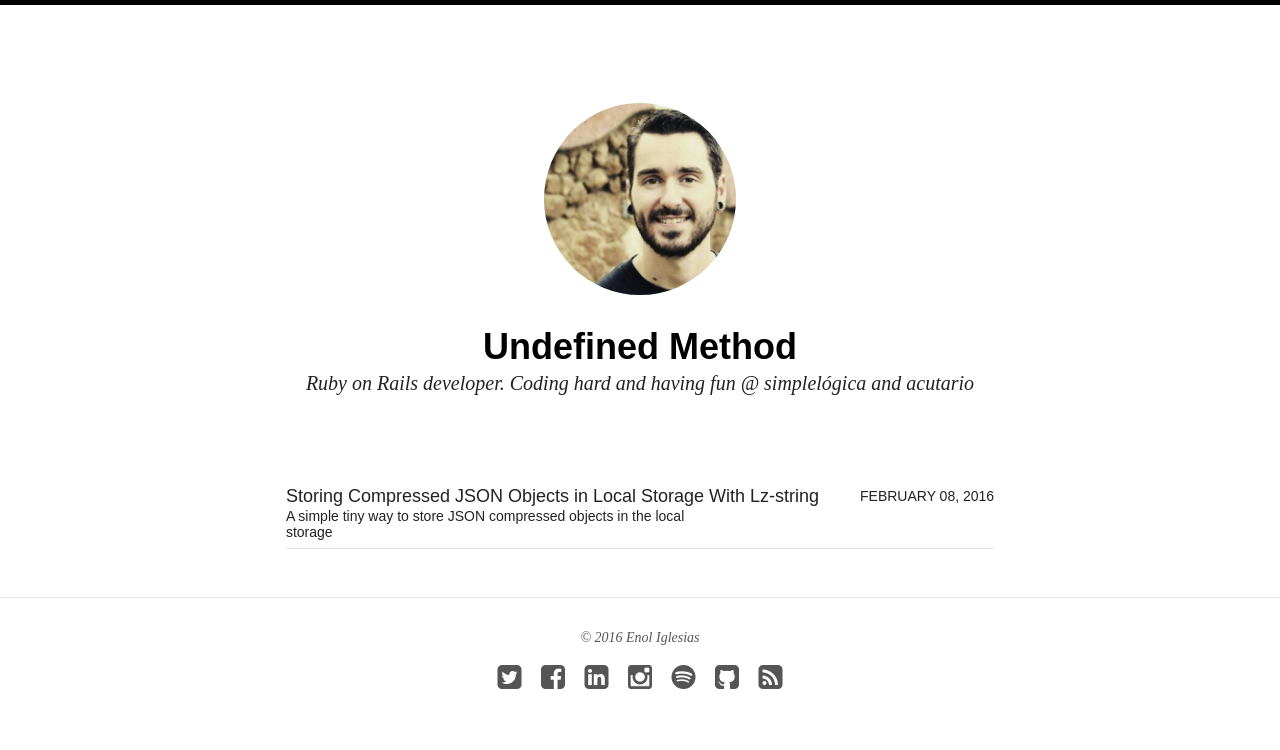
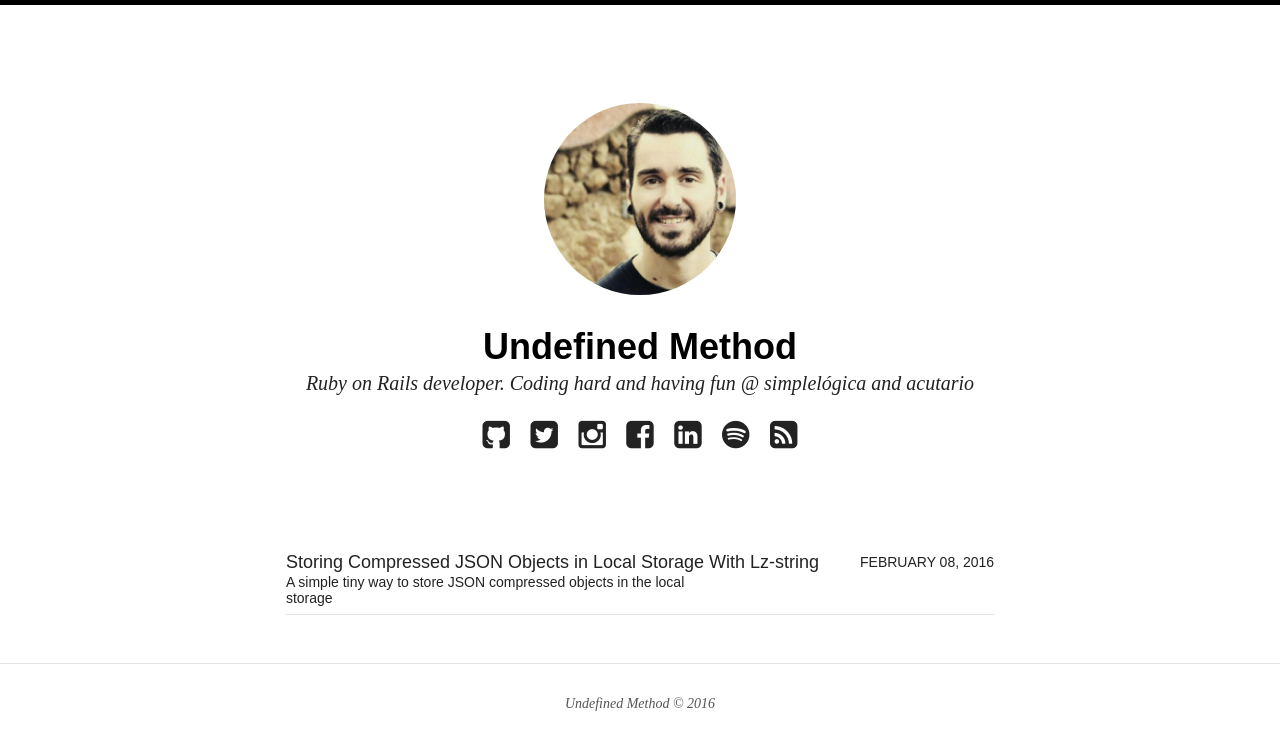
Before and after one commit to enoliglesias/enoliglesias.github.io, a Jekyll site: the page built from index.html, in a window 1280 px wide. Shown: the top 750 px of the page. Built offline with Jekyll 4.4.1, drawn with Linux system fonts in a browser that asks for light colours; nearby versions of some CDN libraries.

Commit message:
Add social links in header instead footer

```diff
--- a/_includes/footer.html
+++ b/_includes/footer.html
@@ -1,18 +1,3 @@
 {% if site.owner.google.ad-client and site.owner.google.ad-slot %}{% include ad-footer.html %}{% endif %}
 
-<span>&copy; {{ site.time | date: '%Y' }} {{ site.owner.name }}</span>
-<div class="social-icons">
-	{% if site.owner.twitter %}<a href="https://twitter.com/{{ site.owner.twitter }}" title="{{ site.owner.name}} on Twitter" target="_blank"><i class="fa fa-twitter-square fa-2x"></i></a>{% endif %}
-	{% if site.owner.facebook %}<a href="https://facebook.com/{{ site.owner.facebook }}" title="{{ site.owner.name}} on Facebook" target="_blank"><i class="fa fa-facebook-square fa-2x"></i></a>{% endif %}
-	{% if site.owner.google.plus %}<a href="https://plus.google.com/+{{ site.owner.google.plus }}" title="{{ site.owner.name}} on Google+" target="_blank"><i class="fa fa-google-plus-square fa-2x"></i></a>{% endif %}
-	{% if site.owner.linkedin %}<a href="https://linkedin.com/in/{{ site.owner.linkedin }}" title="{{ site.owner.name}} on LinkedIn" target="_blank"><i class="fa fa-linkedin-square fa-2x"></i></a>{% endif %}
-	{% if site.owner.stackexchange %}<a href="{{ site.owner.stackexchange }}" title="{{ site.owner.name}} on StackExchange" target="_blank"><i class="fa fa-stack-exchange fa-2x"></i></a>{% endif %}
-	{% if site.owner.instagram %}<a href="https://instagram.com/{{ site.owner.instagram }}" title="{{ site.owner.name}} on Instagram" target="_blank"><i class="fa fa-instagram fa-2x"></i></a>{% endif %}
-	{% if site.owner.spotify %}<a href="http://open.spotify.com/user/{{ site.owner.spotify }}" title="{{ site.owner.name}} on Spotify" target="_blank"><i class="fa fa-spotify fa-2x"></i></a>{% endif %}
-	{% if site.owner.flickr %}<a href="https://www.flickr.com/photos/{{ site.owner.flickr }}" title="{{ site.owner.name}} on Flickr" target="_blank"><i class="fa fa-flickr fa-2x"></i></a>{% endif %}
-	{% if site.owner.github %}<a href="https://github.com/{{ site.owner.github }}" title="{{ site.owner.name}} on Github" target="_blank"><i class="fa fa-github-square fa-2x"></i></a>{% endif %}
-	{% if site.owner.tumblr %}<a href="http://{{ site.owner.tumblr }}.tumblr.com" title="{{ site.owner.name}} on Tumblr" target="_blank"><i class="fa fa-tumblr-square fa-2x"></i></a>{% endif %}
-  {% if site.owner.pinterest %}<a href="https://www.pinterest.com/{{ site.owner.pinterest }}/" title="{{ site.owner.name}} on Pinterest" target="_blank"><i class="fa fa-pinterest fa-2x"></i></a>{% endif %}
-	{% if site.owner.weibo %}<a href="https://www.weibo.com/u/{{ site.owner.weibo }}/" title="{{ site.owner.name}} on Weibo" target="_blank"><i class="fa fa-weibo fa-2x"></i></a>{% endif %}
-  <a href="{{ site.url }}/feed.xml" title="Atom/RSS feed"><i class="fa fa-rss-square fa-2x"></i></a>
-</div><!-- /.social-icons -->
+<span>{{ site.title}} &copy; {{ site.time | date: '%Y' }}</span>
--- a/_includes/internal-navigation.html
+++ b/_includes/internal-navigation.html
@@ -26,6 +26,7 @@
   <div class="wrap">
       <h1 class="site-title animated fadeIn"><a href="{{ site.url }}/">{{ site.title }}</a></h1>
     <h2 class="site-description animated fadeIn" itemprop="description">{{ site.description }}</h2>
+    {% include social-links.html %}
   </div>
 </header><!-- /.masthead -->{% endif %}
 
--- a/_includes/navigation.html
+++ b/_includes/navigation.html
@@ -29,6 +29,7 @@
       {% endif %}
       <h1 class="site-title animated fadeIn"><a href="{{ site.url }}/">{{ site.title }}</a></h1>
 		<h2 class="site-description animated fadeIn" itemprop="description">{{ site.description }}</h2>
+    {% include social-links.html %}
 	</div>
 </header><!-- /.masthead -->{% endif %}
 
--- /dev/null
+++ b/_includes/social-links.html
@@ -0,0 +1,15 @@
+<div class="social-icons">
+  {% if site.owner.github %}<a href="https://github.com/{{ site.owner.github }}" title="{{ site.owner.name}} on Github" target="_blank"><i class="fa fa-github-square fa-2x"></i></a>{% endif %}
+  {% if site.owner.twitter %}<a href="https://twitter.com/{{ site.owner.twitter }}" title="{{ site.owner.name}} on Twitter" target="_blank"><i class="fa fa-twitter-square fa-2x"></i></a>{% endif %}
+  {% if site.owner.instagram %}<a href="https://instagram.com/{{ site.owner.instagram }}" title="{{ site.owner.name}} on Instagram" target="_blank"><i class="fa fa-instagram fa-2x"></i></a>{% endif %}
+  {% if site.owner.facebook %}<a href="https://facebook.com/{{ site.owner.facebook }}" title="{{ site.owner.name}} on Facebook" target="_blank"><i class="fa fa-facebook-square fa-2x"></i></a>{% endif %}
+  {% if site.owner.linkedin %}<a href="https://linkedin.com/in/{{ site.owner.linkedin }}" title="{{ site.owner.name}} on LinkedIn" target="_blank"><i class="fa fa-linkedin-square fa-2x"></i></a>{% endif %}
+  {% if site.owner.spotify %}<a href="http://open.spotify.com/user/{{ site.owner.spotify }}" title="{{ site.owner.name}} on Spotify" target="_blank"><i class="fa fa-spotify fa-2x"></i></a>{% endif %}
+  {% if site.owner.google.plus %}<a href="https://plus.google.com/+{{ site.owner.google.plus }}" title="{{ site.owner.name}} on Google+" target="_blank"><i class="fa fa-google-plus-square fa-2x"></i></a>{% endif %}
+  {% if site.owner.stackexchange %}<a href="{{ site.owner.stackexchange }}" title="{{ site.owner.name}} on StackExchange" target="_blank"><i class="fa fa-stack-exchange fa-2x"></i></a>{% endif %}
+  {% if site.owner.flickr %}<a href="https://www.flickr.com/photos/{{ site.owner.flickr }}" title="{{ site.owner.name}} on Flickr" target="_blank"><i class="fa fa-flickr fa-2x"></i></a>{% endif %}
+  {% if site.owner.tumblr %}<a href="http://{{ site.owner.tumblr }}.tumblr.com" title="{{ site.owner.name}} on Tumblr" target="_blank"><i class="fa fa-tumblr-square fa-2x"></i></a>{% endif %}
+  {% if site.owner.pinterest %}<a href="https://www.pinterest.com/{{ site.owner.pinterest }}/" title="{{ site.owner.name}} on Pinterest" target="_blank"><i class="fa fa-pinterest fa-2x"></i></a>{% endif %}
+  {% if site.owner.weibo %}<a href="https://www.weibo.com/u/{{ site.owner.weibo }}/" title="{{ site.owner.name}} on Weibo" target="_blank"><i class="fa fa-weibo fa-2x"></i></a>{% endif %}
+  <a href="{{ site.url }}/feed.xml" title="Atom/RSS feed"><i class="fa fa-rss-square fa-2x"></i></a>
+</div>
```
